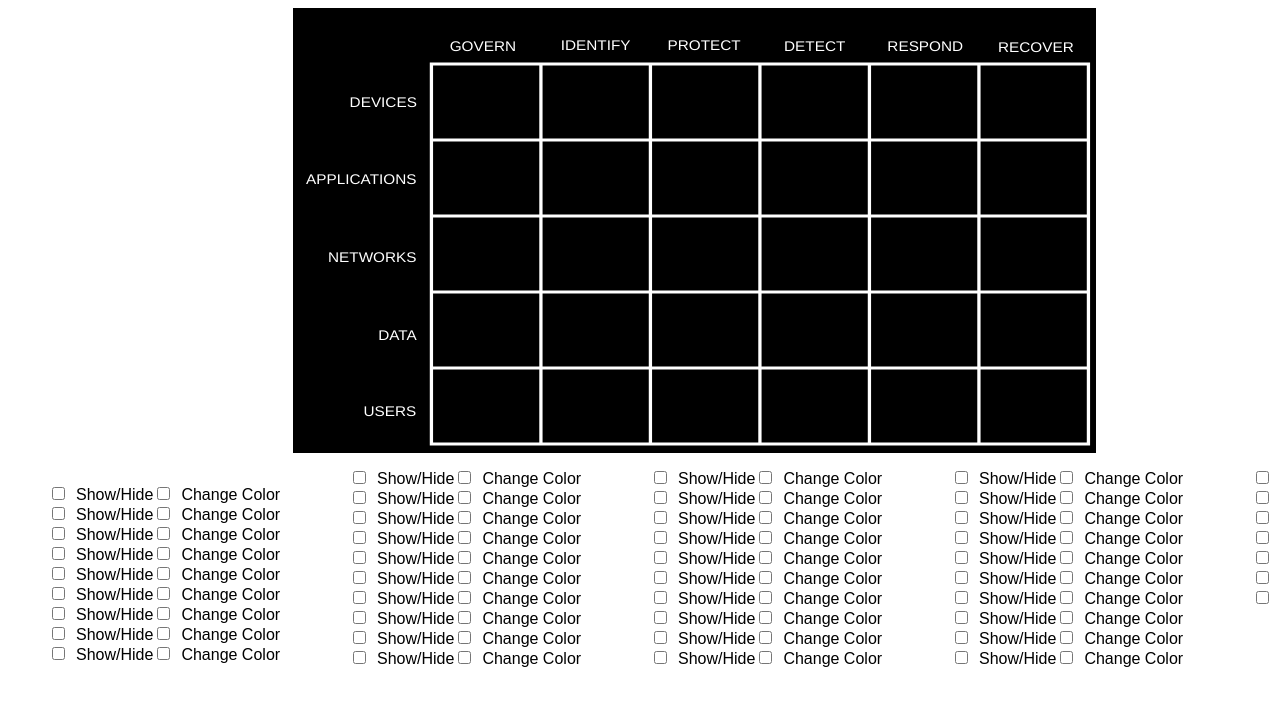
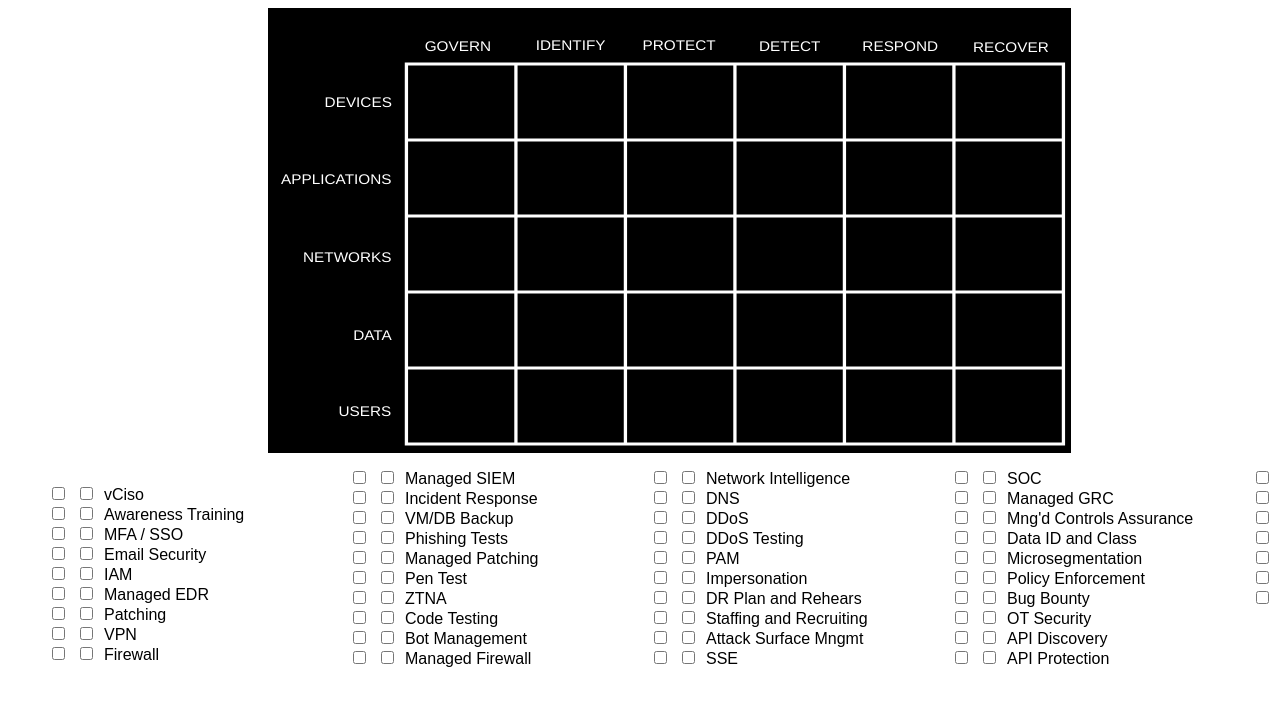
Before and after one commit to inscora/Interactive-Cyber-Defense-Matrix, a plain HTML site: page index.html in a window 1280 px wide. Shown: the top 706 px of the page. Drawn offline with Linux system fonts and the light colour scheme.

Commit message:
more code cleanup

```diff
--- a/script.js
+++ b/script.js
@@ -205,7 +205,7 @@ SOLUTIONS.forEach(solution => {
   showHideCheckbox.setAttribute('type', 'checkbox');
   showHideCheckbox.setAttribute('id', `${solution.id}-show-hide-checkbox`);
   showHideLabel.setAttribute('for', `${solution.id}-show-hide-checkbox`);
-  showHideLabel.textContent = 'Show/Hide';
+  //showHideLabel.textContent = 'Show/Hide';
 
   // Add show/hide checkbox and label to list item
   listItemElement.appendChild(showHideCheckbox);
@@ -215,7 +215,7 @@ SOLUTIONS.forEach(solution => {
   colorCheckbox.setAttribute('type', 'checkbox');
   colorCheckbox.setAttribute('id', `${solution.id}-color-checkbox`);
   colorLabel.setAttribute('for', `${solution.id}-color-checkbox`);
-  colorLabel.textContent = 'Change Color';
+  colorLabel.textContent = solution.label;
 
   // Add color checkbox and label to list item
   listItemElement.appendChild(colorCheckbox);
--- a/styles.css
+++ b/styles.css
@@ -1,6 +1,6 @@
 .grid {
   display: grid;
-  grid-template-columns: 275px 1fr;
+  grid-template-columns: 250px 1fr;
   gap: 10px;
 }
 
```
